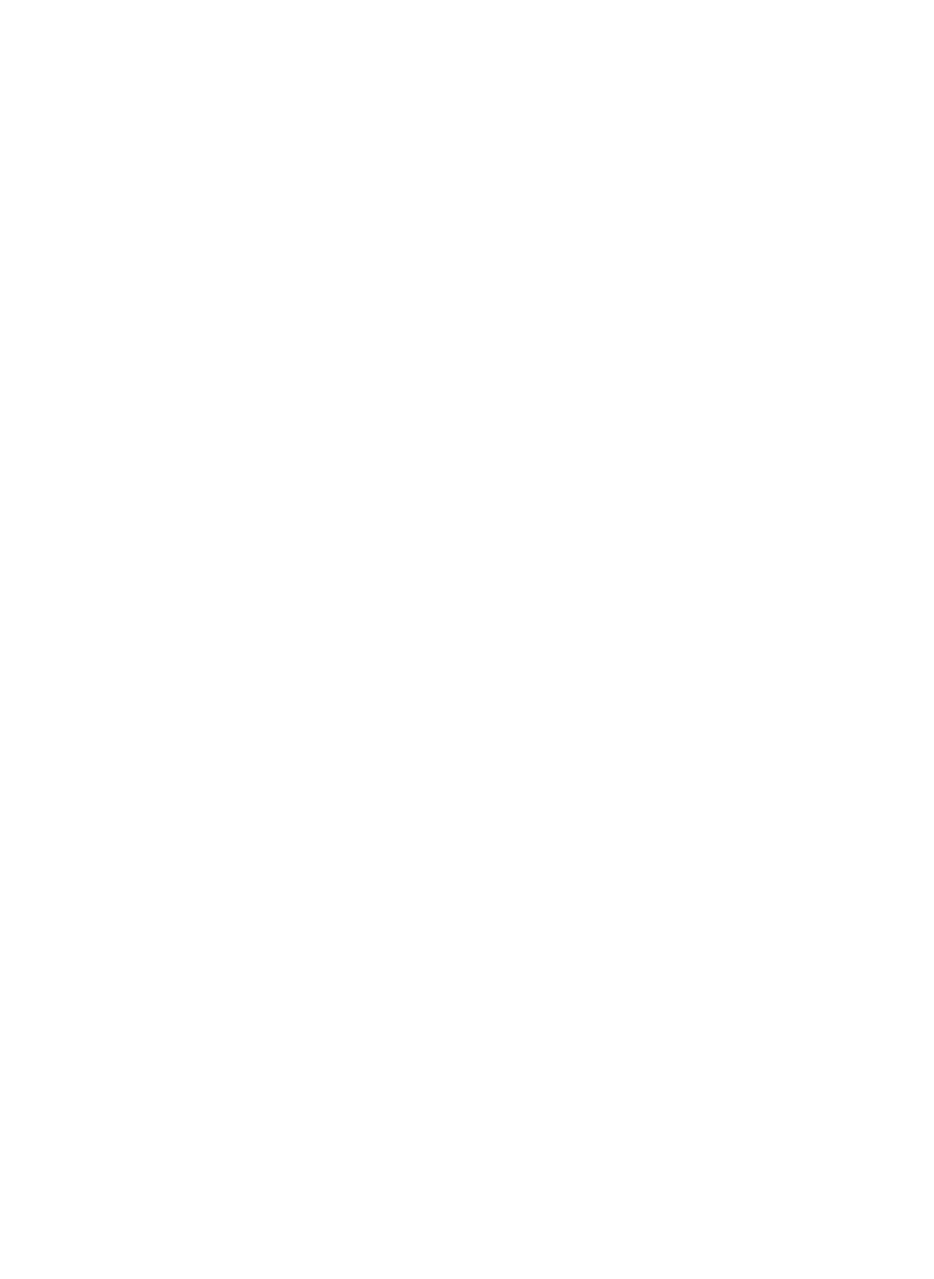
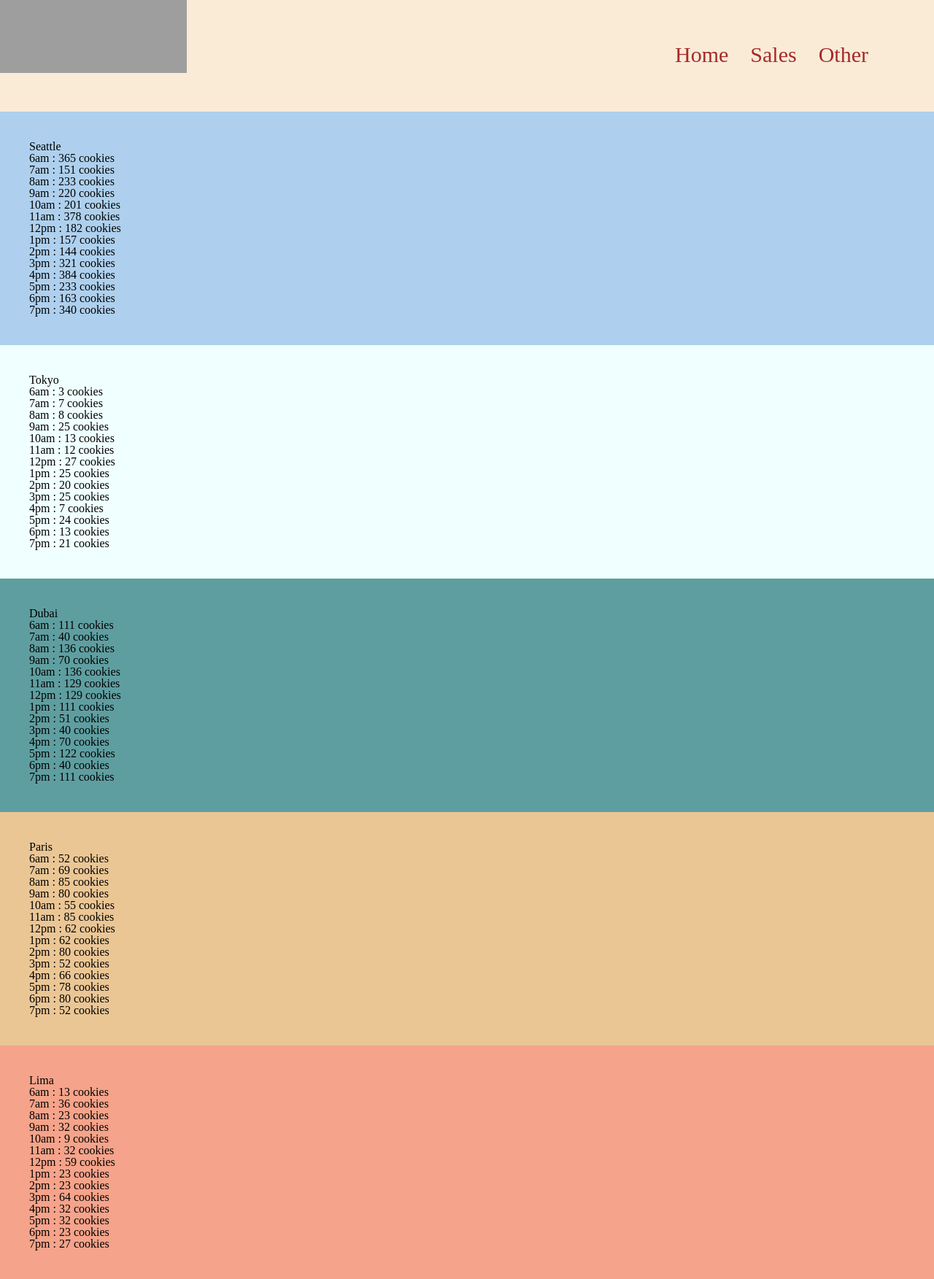
Before and after one commit to Amneh-momani/Salmon, a plain HTML site: page sales.html in a window 1280 px wide. Shown: the whole page at 73% size. Before the commit the page ends 800 px from the top, so only its background shows below. Drawn offline with Linux system fonts and the light colour scheme; grey boxes are pictures that could not be loaded.

Commit message:
adding sales changes

```diff
--- a/css/style.css
+++ b/css/style.css
@@ -0,0 +1,47 @@
+body{
+    background: antiquewhite;
+
+}
+img{
+    width: 20%;
+    height: 100px;
+}
+
+nav ul{
+    display: inline-flex;
+    float: right;
+    padding: 60px;
+    font-size: 30px;
+}
+
+nav ul li a{
+    margin-right: 30px;
+
+    color: brown;
+    text-decoration: none;
+
+}
+header{
+    margin-bottom: 50px;
+}
+
+#parent , #parent2 ,#parent3 , #parent4 , #parent5{
+    padding: 40px;
+}
+
+#parent{
+    background: rgb(174, 208, 238);
+}
+
+#parent2{
+    background: azure;
+}
+#parent3{
+    background: cadetblue;
+}
+#parent4{
+    background: rgb(235, 198, 149);
+}
+#parent5{
+    background: rgb(245, 163, 138);
+}
--- a/js/app.js
+++ b/js/app.js
@@ -0,0 +1,195 @@
+'use strict';
+
+let hour = ['6am', '7am', '8am', '9am', '10am', '11am', '12pm', '1pm', '2pm', '3pm', '4pm', '5pm', '6pm', '7pm'];
+
+function getRandomArbitrary(min, max) {
+  return Math.random() * (max - min) + min;
+}
+
+
+let Seattle = {
+  min: 23,
+  max: 65,
+  avg: 6.3,
+  avgArr: [],
+  custn: [],
+  custNum: function () {
+    for (let i = 0; i < hour.length; i++) {
+      let x = getRandomArbitrary(this.min, this.max);
+      this.custn.push(Math.floor(x));
+    }
+  }, sumFun: function () {
+    let multi = 1;
+    for (let n = 0; n < hour.length; n++) {
+      multi = this.custn[n] * this.avg;
+      this.avgArr.push(multi);
+    }
+  }
+
+};
+
+Seattle.custNum();
+console.log(Seattle.custn);
+Seattle.sumFun();
+console.log(Seattle.avgArr);
+
+let parent1 = document.getElementById('parent');
+parent1.textContent = 'Seattle';
+for (let x = 0; x < hour.length; x++) {
+  let li = document.createElement('li');
+  parent1.appendChild(li);
+  Seattle.custNum();
+  li.textContent = `${hour[x]} : ${Math.floor(Seattle.avgArr[x])} cookies`;
+}
+
+
+
+
+
+
+
+let Tokyo = {
+  min: 3,
+  max: 24,
+  avg: 1.2,
+  avgArr: [],
+  custn: [],
+  custNum: function () {
+    for (let i = 0; i < hour.length; i++) {
+      let x = getRandomArbitrary(this.min, this.max);
+      this.custn.push(Math.floor(x));
+    }
+  }, sumFun: function () {
+    let multi = 1;
+    for (let n = 0; n < hour.length; n++) {
+      multi = this.custn[n] * this.avg;
+      this.avgArr.push(multi);
+    }
+  }
+
+};
+
+Tokyo.custNum();
+console.log(Tokyo.custn);
+Tokyo.sumFun();
+console.log(Tokyo.avgArr);
+
+let Tokyopar = document.getElementById('parent2');
+Tokyopar.textContent = 'Tokyo';
+for (let x = 0; x < hour.length; x++) {
+  let li = document.createElement('li');
+  Tokyopar.appendChild(li);
+  Tokyo.custNum();
+  li.textContent = `${hour[x]} : ${Math.floor(Tokyo.avgArr[x])} cookies`;
+}
+
+
+
+let Dubai = {
+  min: 11,
+  max: 38,
+  avg: 3.7,
+  avgArr: [],
+  custn: [],
+  custNum: function () {
+    for (let i = 0; i < hour.length; i++) {
+      let x = getRandomArbitrary(this.min, this.max);
+      this.custn.push(Math.floor(x));
+    }
+  }, sumFun: function () {
+    let multi = 1;
+    for (let n = 0; n < hour.length; n++) {
+      multi = this.custn[n] * this.avg;
+      this.avgArr.push(multi);
+    }
+  }
+
+};
+
+Dubai.custNum();
+console.log(Dubai.custn);
+Dubai.sumFun();
+console.log(Dubai.avgArr);
+
+let parent3 = document.getElementById('parent3');
+parent3.textContent = 'Dubai';
+for (let x = 0; x < hour.length; x++) {
+  let li = document.createElement('li');
+  parent3.appendChild(li);
+  Dubai.custNum();
+  li.textContent = `${hour[x]} : ${Math.floor(Dubai.avgArr[x])} cookies`;
+}
+
+
+
+let Paris = {
+  min: 20,
+  max: 38,
+  avg: 2.3,
+  avgArr: [],
+  custn: [],
+  custNum: function () {
+    for (let i = 0; i < hour.length; i++) {
+      let x = getRandomArbitrary(this.min, this.max);
+      this.custn.push(Math.floor(x));
+    }
+  }, sumFun: function () {
+    let multi = 1;
+    for (let n = 0; n < hour.length; n++) {
+      multi = this.custn[n] * this.avg;
+      this.avgArr.push(multi);
+    }
+  }
+
+};
+
+Paris.custNum();
+console.log(Paris.custn);
+Paris.sumFun();
+console.log(Paris.avgArr);
+
+let parent4 = document.getElementById('parent4');
+parent4.textContent = 'Paris';
+for (let x = 0; x < hour.length; x++) {
+  let li = document.createElement('li');
+  parent4.appendChild(li);
+  Paris.custNum();
+  li.textContent = `${hour[x]} : ${Math.floor(Paris.avgArr[x])} cookies`;
+}
+
+
+
+let Lima = {
+  min: 2,
+  max: 16,
+  avg: 4.6,
+  avgArr: [],
+  custn: [],
+  custNum: function () {
+    for (let i = 0; i < hour.length; i++) {
+      let x = getRandomArbitrary(this.min, this.max);
+      this.custn.push(Math.floor(x));
+    }
+  }, sumFun: function () {
+    let multi = 1;
+    for (let n = 0; n < hour.length; n++) {
+      multi = this.custn[n] * this.avg;
+      this.avgArr.push(multi);
+    }
+  }
+
+};
+
+Lima.custNum();
+console.log(Lima.custn);
+Lima.sumFun();
+console.log(Lima.avgArr);
+
+let parent5 = document.getElementById('parent5');
+parent5.textContent = 'Lima';
+for (let x = 0; x < hour.length; x++) {
+  let li = document.createElement('li');
+  parent5.appendChild(li);
+  Lima.custNum();
+  li.textContent = `${hour[x]} : ${Math.floor(Lima.avgArr[x])} cookies`;
+}
--- a/sales.html
+++ b/sales.html
@@ -4,9 +4,28 @@
     <meta charset="UTF-8">
     <meta http-equiv="X-UA-Compatible" content="IE=edge">
     <meta name="viewport" content="width=device-width, initial-scale=1.0">
-    <title>Document</title>
+    <link rel="stylesheet" href="css/reset.css">
+    <link rel="stylesheet" href="css/style.css">
+    <title>Sales page</title>
 </head>
 <body>
+    <header>
 
+    <nav>
+        <img src="https://codefellows.github.io/code-201-guide/curriculum/class-06/lab/assets/salmon.png" alt="">
+<ul>
+    <li><a href="index.html">Home</a></li>
+    <li><a href="#">Sales</a></li>
+    <li><a href="#">Other</a></li>
+</ul>
+    </nav>
+    </header>
+<ul id="parent"></ul>
+<ul id="parent2"></ul>
+<ul id="parent3"></ul>
+<ul id="parent4"></ul>
+<ul id="parent5"></ul>
+
+    <script src="js/app.js"></script>
 </body>
 </html>
```
Also changed, not shown: index.html (+15 -1 lines).
